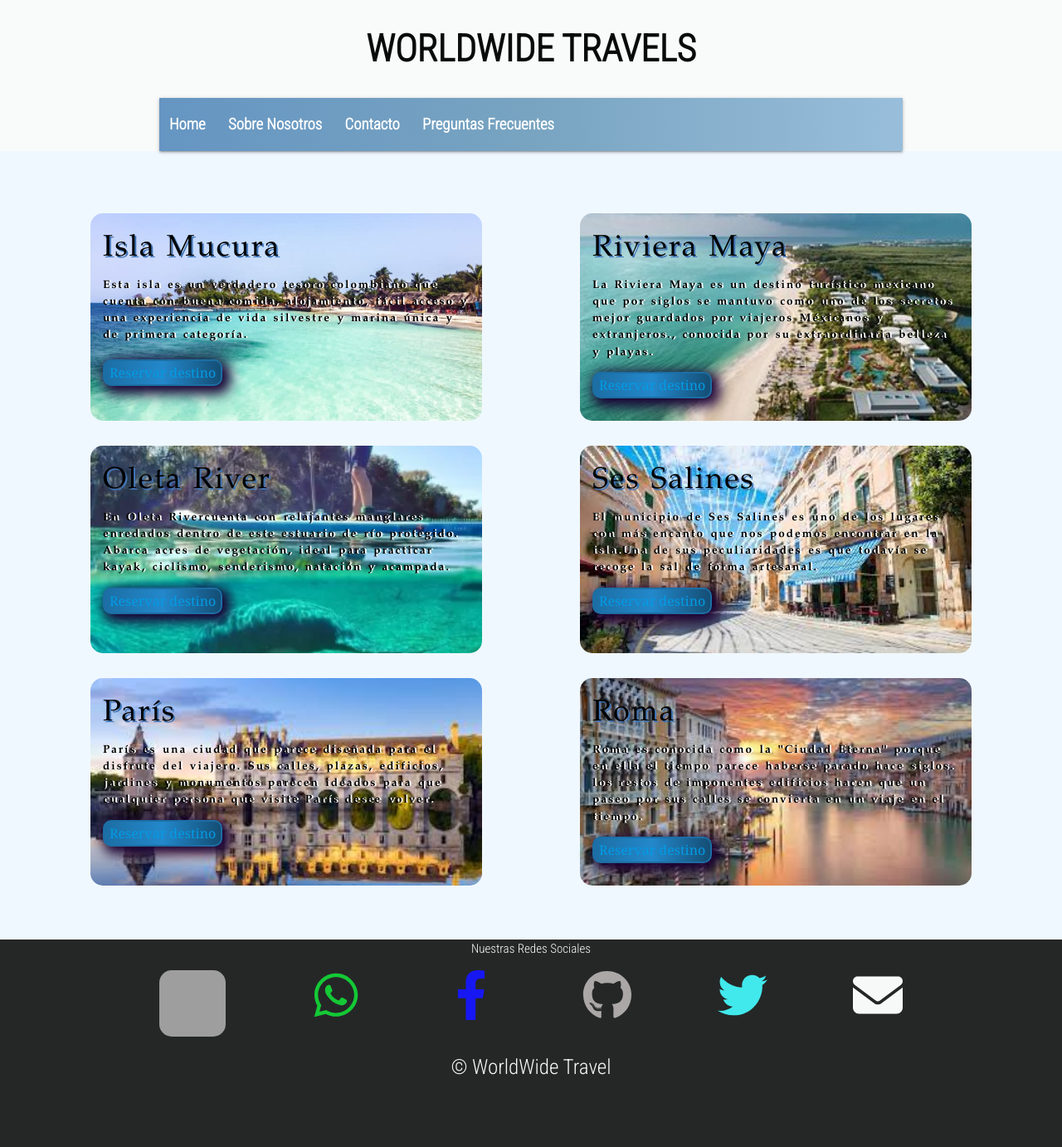
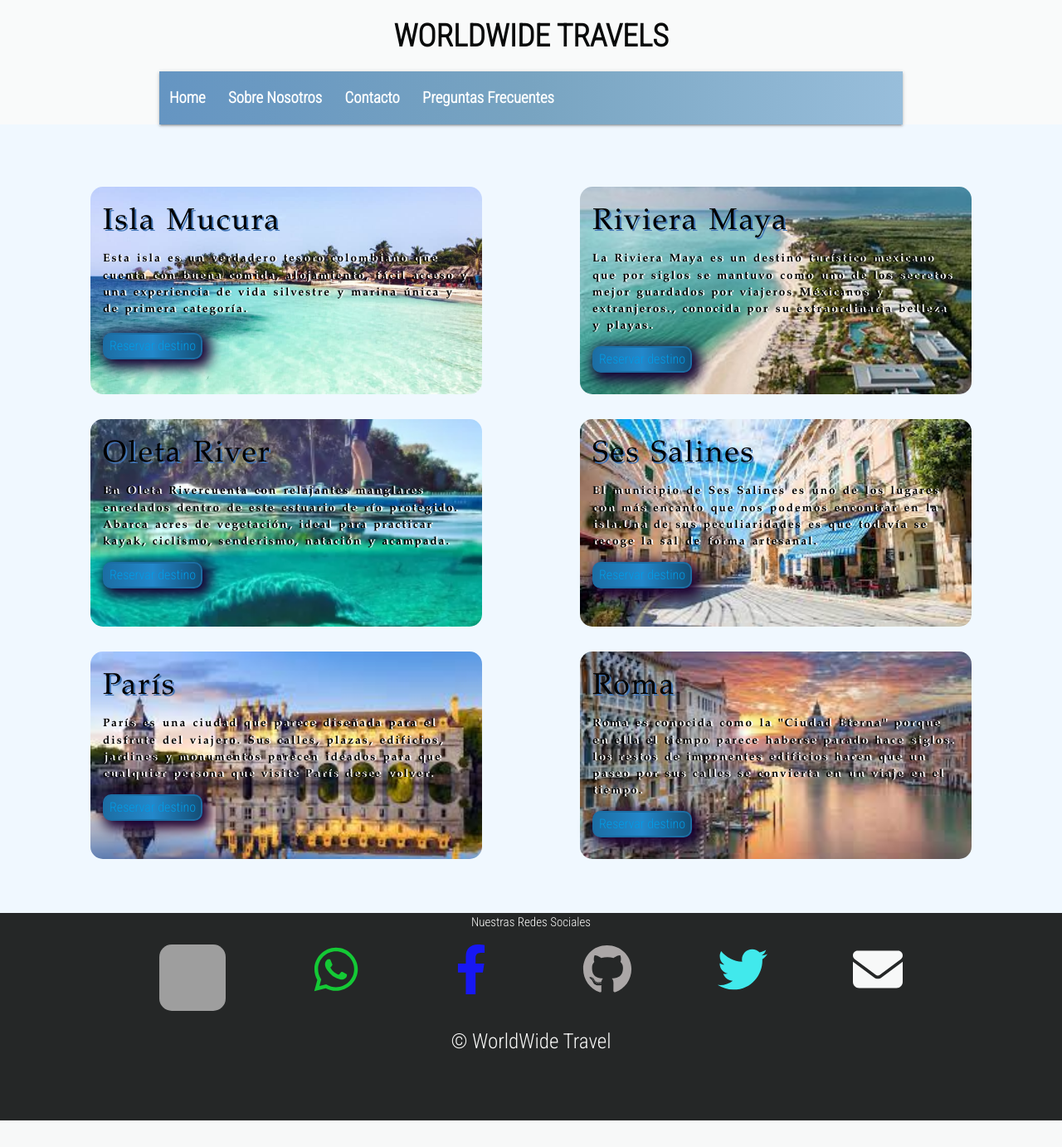
Before and after one commit to Bross88/PCAC, a Django app: page /destinos/ in a window 1280 px wide. Shown: the whole page at 83% size. After the commit the page ends 1350 px from the top, so only its background shows below. Run offline with Django 4.2, Linux system fonts and the light colour scheme; some libraries are stand-ins or nearby versions; grey boxes are pictures that could not be loaded.

Commit message:
fix import

```diff
--- a/APPCAC/static/css/Styles.css
+++ b/APPCAC/static/css/Styles.css
@@ -6,11 +6,12 @@
 
 html{
     scroll-behavior: smooth !important;
+    font-family: roboto Condensed !important;
 }
 
 body{
     margin: 0;
-    font-family: roboto Condensed !important;
+
 }
 
 h1{font-size: 3em;}
--- a/APPCAC/static/css/destinos.css
+++ b/APPCAC/static/css/destinos.css
@@ -101,11 +101,6 @@
     margin: 30px;
 }
 
-body {
-    margin: 0;
-    font-family: Impact, Haettenschweiler, "Arial Narrow Bold", sans-serif; /* ver fuente a importar*/
-}
-
 nav{
     background-image: linear-gradient(to right , rgb(101, 149, 194),rgb(120, 164, 193),rgb(152, 190, 219)) !important;
 }
@@ -142,7 +137,7 @@ h4 {
     line-height: 16px;
     padding: 6px;
     border-radius: 10px;
-    font-family: Georgia, serif;     /* ver fuente a importar*/
+    font-family: roboto Condensed !important;   /* ver fuente a importar*/
     font-weight: normal;
     text-decoration: none;
     font-style: normal;
@@ -195,6 +190,7 @@ textarea:focus, input:focus{
 
 html{
     scroll-behavior: smooth;
+    font-family: roboto Condensed !important;
 }
 
 body{
@@ -214,10 +210,10 @@ header{
 
 header .title{
     margin: 0;
-    padding: 25px 30px;
+    padding: 15px 20px;
     font-weight: bold;
     color: rgb(9, 10, 10);
-    font-size: 3em;
+    font-size: 2.5em;
 }
 
 header .container{
--- a/Templates/Index.html
+++ b/Templates/Index.html
@@ -36,7 +36,7 @@
 
     <section id="panel-ofertas">
         <div class="container">
-            <h2>Nuestras <span class="resaltadorprimario"> Ofertas por Tiempo</span></span><span class="resaltador"> Limitado 50 % OFF</span></h2>
+            <h2>Nuestras <span class="resaltadorprimario"> Ofertas por Tiempo</span><span class="resaltador"> Limitado 50 % OFF</span></h2>
                <div class="promociones">
                   <div class="oferta">
                     <h3>Isla Mucura-CO</h3>
@@ -58,7 +58,7 @@
         </div>
     </section>
 
-    <div class "I-frame">
+    <div class="I-frame">
         <ul>
             <li><a href="https://www.youtube.com/embed/mNZMZe2vn78" title="YouTube video player" frameborder="0" allow="accelerometer; autoplay; clipboard-write; encrypted-media; gyroscope; picture-in-picture" allowfullscreen target= "iframe-video">Oleta River</a></li>
             <li><a href="https://www.youtube.com/embed/g1cdRpK4ZQU" title="YouTube video player" frameborder="0" allow="accelerometer; autoplay; clipboard-write; encrypted-media; gyroscope; picture-in-picture" allowfullscreen target= "iframe-video">Isla Mucura</a></li>
```
Also changed, not shown: APPCAC/static/css/ayuda.css (+4 -3 lines).
